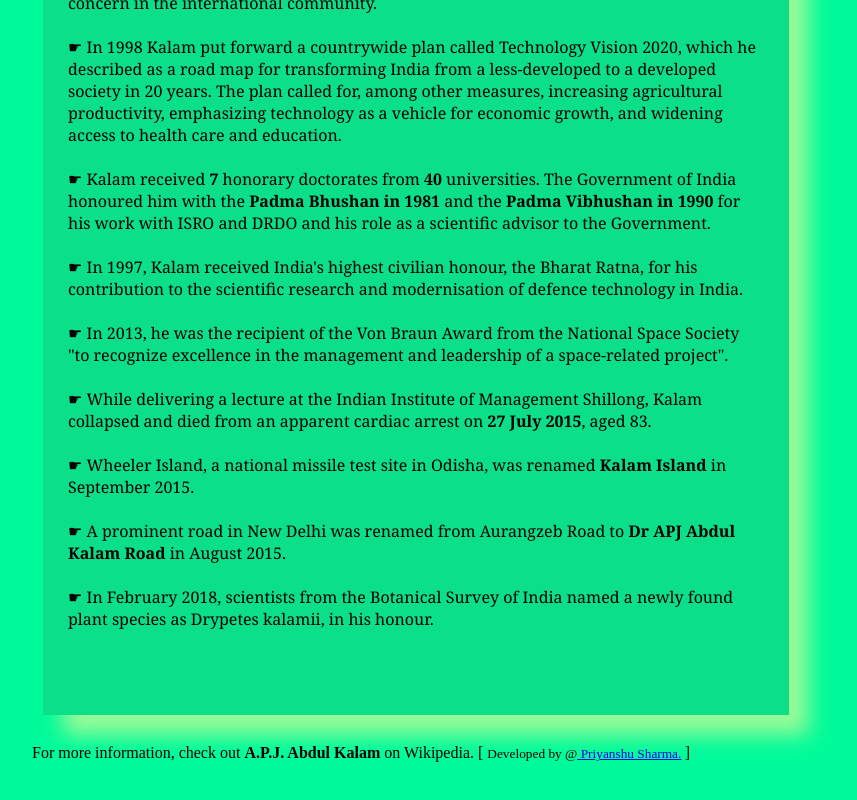
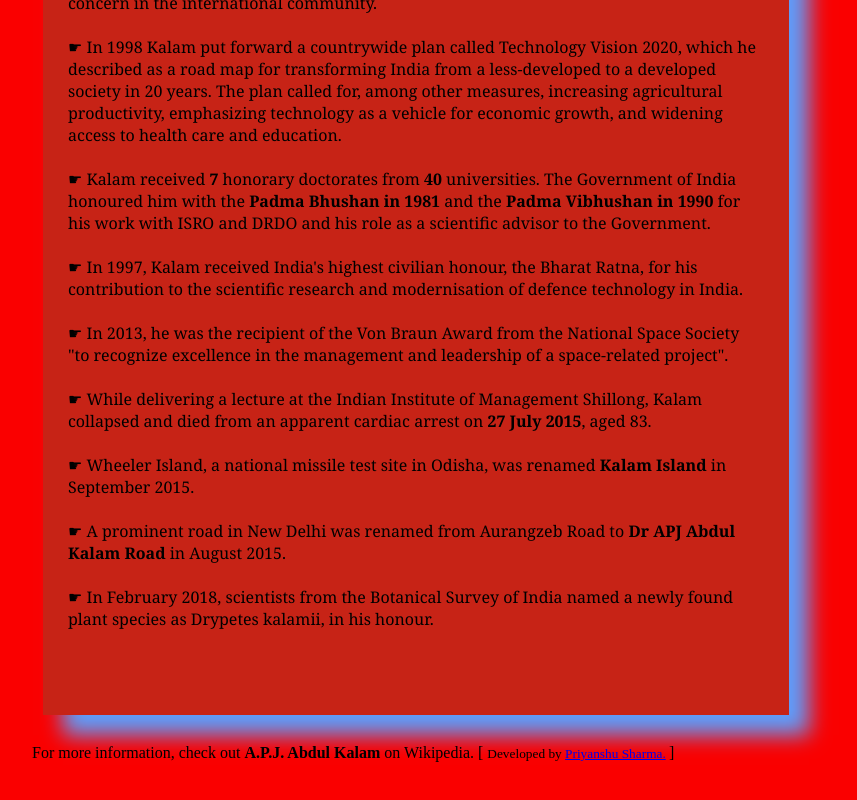
Before and after one commit to iam-priyanshu-sharma/Web-Development-Projects, a plain HTML site: page Tribute Page/apjabdulkalam.html in a window 1280 px wide. Shown: the part 1706-2506 px from the top of the page, without its empty margins (224-1081 px from the left). Drawn offline with Linux system fonts and the light colour scheme.

Commit message:
Change background color and shadow color

```diff
--- a/Tribute Page/apjabdulkalam.html
+++ b/Tribute Page/apjabdulkalam.html
@@ -6,7 +6,7 @@
 		like body color and margin */
 
 		body {
-			background-color: #00FA9A;
+			background-color: #fa0000;
 			margin: 20%;
 		}
 
@@ -37,7 +37,7 @@
 		padding, font-size, font color etc.*/
 		div#tribute-data {
 			background-color: rgb(46, 139, 87, 0.25);
-			box-shadow: 20px 20px 20px #98FB98;
+			box-shadow: 20px 20px 20px #5e9dfc;
 			font-family: Georgia;
 			padding: 25px 25px;
 			margin: 11px;
@@ -189,7 +189,7 @@
 		check out
 		<a id="tribute-link" href="#">
 			<b>A.P.J. Abdul Kalam</b> on Wikipedia. [
-			<small>Developed by @<a href="#">
+			<small>Developed by <a href="https://www.linkedin.com/in/iam-priyanshu-sharma/">
 					Priyanshu Sharma.</a></a>
 		</small>]
 	</main>
```
